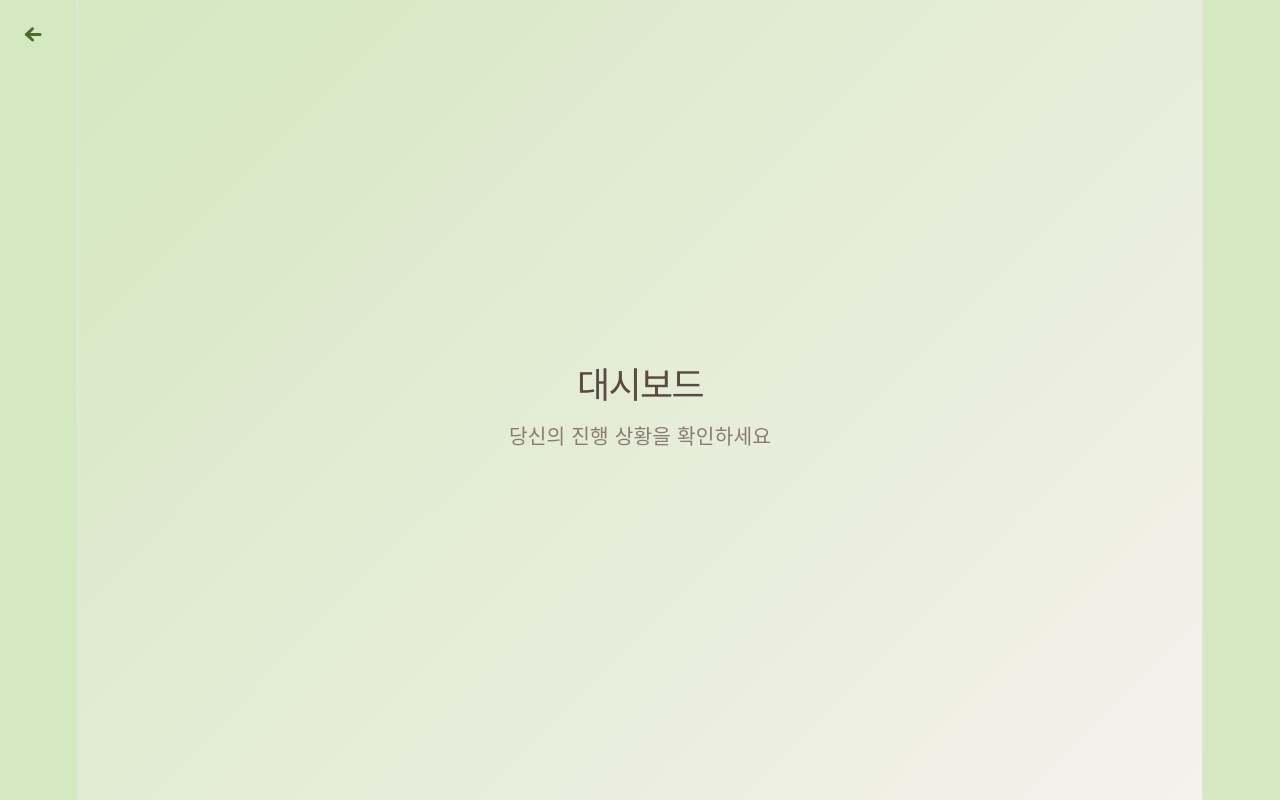
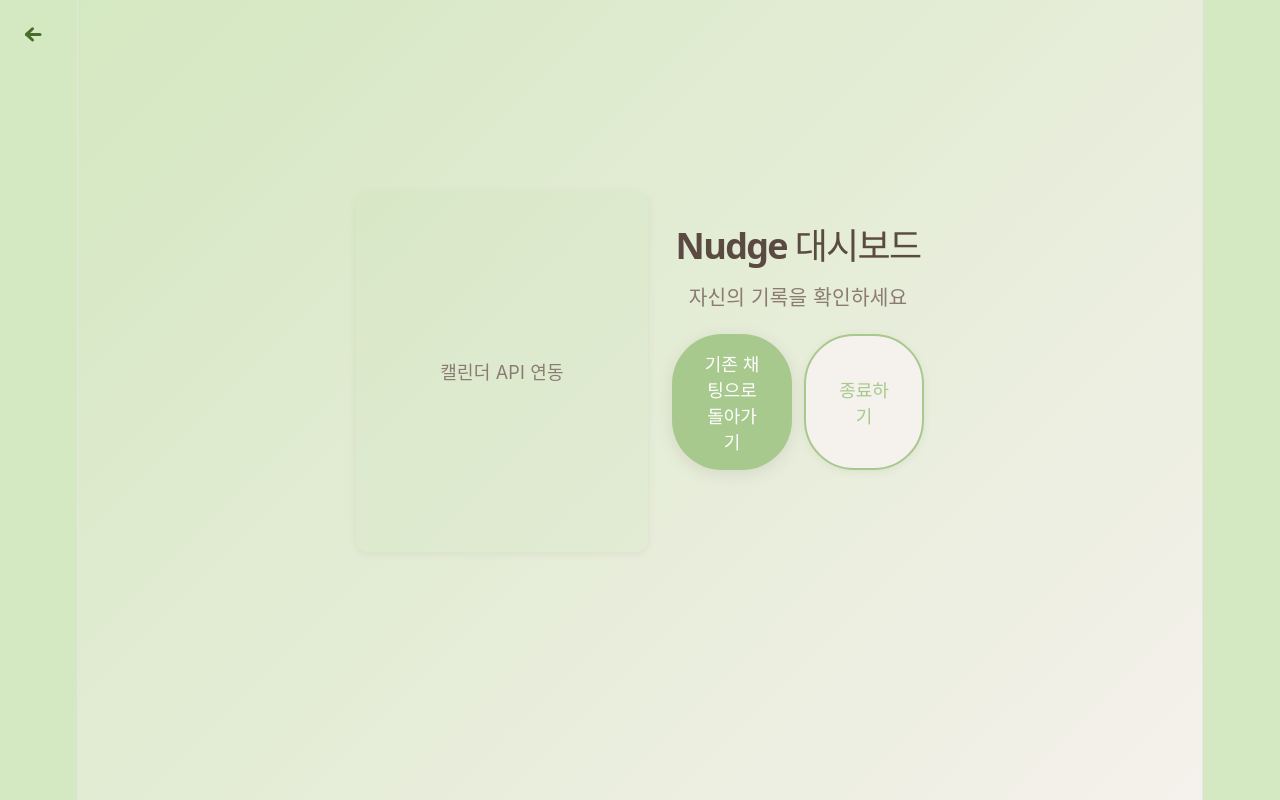
Before and after one commit to ghdtjdud/OSS_Nudge, a React (Vite) app: page /dashboard in a window 1280 px wide. Built offline with nearby package versions, Linux system fonts and the light colour scheme; the HTML template or start-up script is replaced by a standard one.

Commit message:
대시보드 구현

```diff
--- a/src/pages/DashboardPage.jsx
+++ b/src/pages/DashboardPage.jsx
@@ -1,13 +1,38 @@
+import { useCallback } from 'react'
+import { useNavigate } from 'react-router-dom'
 import PageLayout from '../components/PageLayout'
+import Button from '../components/Button'
 
 export default function DashboardPage() {
+  const navigate = useNavigate()
+
+  const handleReturnChat = useCallback(() => {
+    navigate('/chat')
+  }, [navigate])
+
+  const handleExit = useCallback(() => {
+    localStorage.removeItem('todayChat')
+    localStorage.removeItem('selectedMission')
+    localStorage.removeItem('missionResult')
+    navigate('/')
+  }, [navigate])
+
   return (
     <PageLayout>
-      <div className="container">
-        <h1 className="title">대시보드</h1>
-        <p className="subtitle text-center">
-          당신의 진행 상황을 확인하세요
-        </p>
+      <div className="dashboard-page container">
+        <div className="calendar-placeholder">
+          <div className="calendar-inner">캘린더 API 연동</div>
+        </div>
+
+        <div className="dashboard-main">
+          <h1 className="title">Nudge 대시보드</h1>
+          <p className="subtitle text-center">자신의 기록을 확인하세요</p>
+
+          <div className="dashboard-actions">
+            <Button onClick={handleReturnChat} variant="primary">기존 채팅으로 돌아가기</Button>
+            <Button onClick={handleExit} variant="secondary">종료하기</Button>
+          </div>
+        </div>
       </div>
     </PageLayout>
   )
--- a/src/styles/theme.css
+++ b/src/styles/theme.css
@@ -733,6 +733,53 @@ body {
 }
 
 /* ==========================================
+   Dashboard styles
+   ========================================== */
+.dashboard-page {
+  display: flex;
+  gap: 24px;
+  align-items: flex-start;
+  padding: 24px 16px 80px;
+}
+
+.calendar-placeholder {
+  width: 320px;
+  min-height: 360px;
+  border-radius: 12px;
+  background: rgba(168,201,142,0.08);
+  display: flex;
+  align-items: center;
+  justify-content: center;
+  box-shadow: var(--shadow-sm);
+}
+
+.calendar-inner {
+  color: var(--color-text-secondary);
+}
+
+.dashboard-main {
+  flex: 1;
+}
+
+.dashboard-actions {
+  display: flex;
+  gap: 12px;
+  margin-top: 20px;
+}
+
+@media (max-width: 720px) {
+  .dashboard-page {
+    flex-direction: column;
+    align-items: stretch;
+  }
+
+  .calendar-placeholder {
+    width: 100%;
+    min-height: 200px;
+  }
+}
+
+/* ==========================================
    TextInput 컴포넌트 스타일
    ========================================== */
 
```
